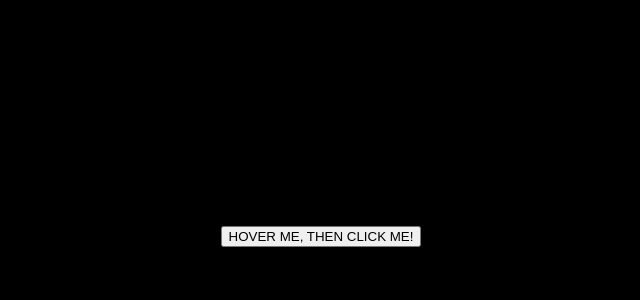
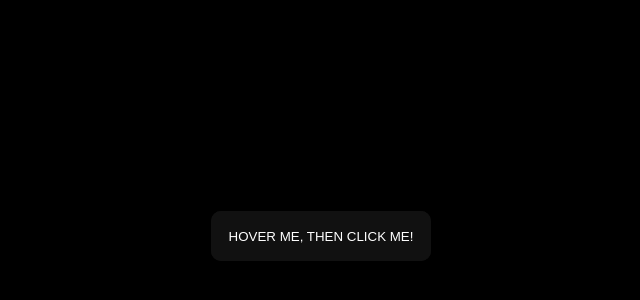
Before and after one commit to muratavci05/CSS_Button_Effects, a plain HTML site: page gradientEffect/index_.html in a window 1280 px wide. Shown: the part 164-464 px from the top of the page, without its empty margins (319-959 px from the left). Drawn offline with Linux system fonts and the light colour scheme.

Commit message:
new gardient button

```diff
--- a/gradientEffect/style_.css
+++ b/gradientEffect/style_.css
@@ -1,7 +1,9 @@
+HTML CSSResult Skip Results Iframe
+EDIT ON
 html,
 body {
-    margin: 0px;
-    padding: 0px;
+    margin: 0;
+    padding: 0;
     width: 100%;
     height: 100vh;
     display: flex;
@@ -10,3 +12,63 @@ body {
     align-items: center;
     background: #000;
 }
+
+.glow-on-hover {
+    width: 220px;
+    height: 50px;
+    border: none;
+    outline: none;
+    color: #fff;
+    background: #111;
+    cursor: pointer;
+    position: relative;
+    z-index: 0;
+    border-radius: 10px;
+}
+
+.glow-on-hover:before {
+    content: '';
+    background: linear-gradient(45deg, #ff0000, #ff7300, #fffb00, #48ff00, #00ffd5, #002bff, #7a00ff, #ff00c8, #ff0000);
+    position: absolute;
+    top: -2px;
+    left:-2px;
+    background-size: 400%;
+    z-index: -1;
+    filter: blur(5px);
+    width: calc(100% + 4px);
+    height: calc(100% + 4px);
+    animation: glowing 20s linear infinite;
+    opacity: 0;
+    transition: opacity .3s ease-in-out;
+    border-radius: 10px;
+}
+
+.glow-on-hover:active {
+    color: #000
+}
+
+.glow-on-hover:active:after {
+    background: transparent;
+}
+
+.glow-on-hover:hover:before {
+    opacity: 1;
+}
+
+.glow-on-hover:after {
+    z-index: -1;
+    content: '';
+    position: absolute;
+    width: 100%;
+    height: 100%;
+    background: #111;
+    left: 0;
+    top: 0;
+    border-radius: 10px;
+}
+
+@keyframes glowing {
+    0% { background-position: 0 0; }
+    50% { background-position: 400% 0; }
+    100% { background-position: 0 0; }
+}
```
